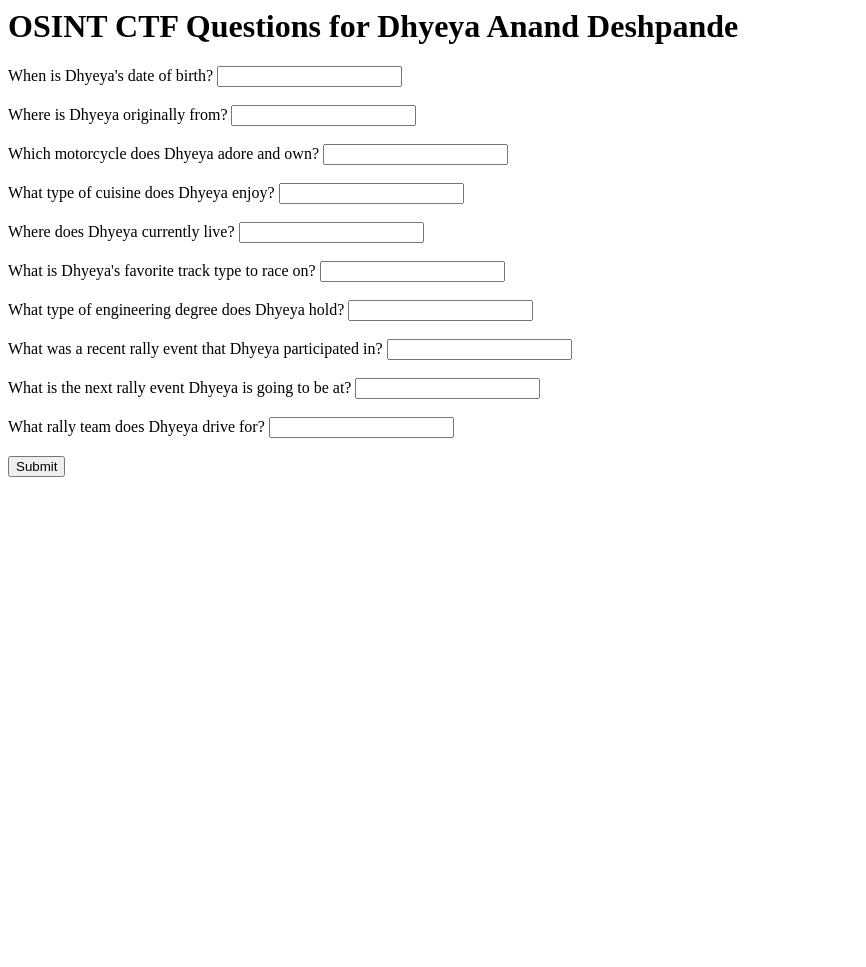
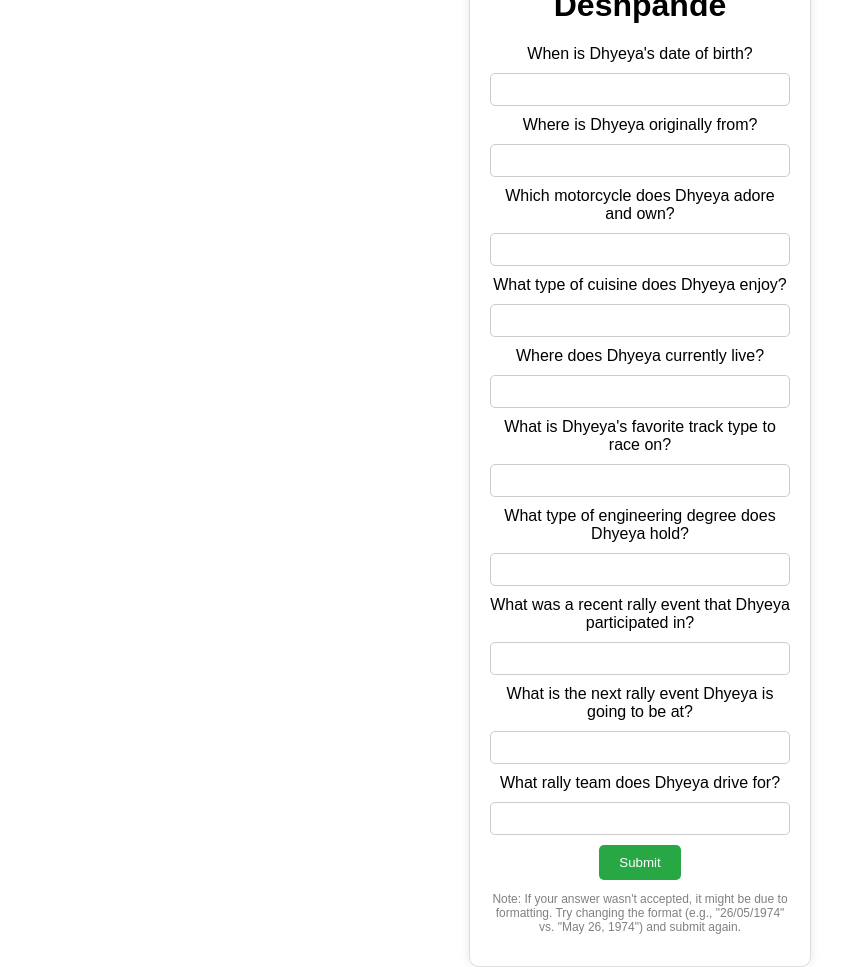
Before and after one commit to iamdmix/not-dad, a Flask app: page / in a window 1280 px wide. Shown: the whole page, without its empty margins (0-866 px from the left). Before the commit the page ends 800 px from the top, so only its background shows below. Run offline with Flask 3, Linux system fonts and the light colour scheme.

```diff
--- a/templates/ques.html
+++ b/templates/ques.html
@@ -1,26 +1,91 @@
-<h1>
-  OSINT CTF Questions for Dhyeya Anand Deshpande
-</h1>
-<form method="post">
-  When is Dhyeya's date of birth? <input name="dob"/>
-  <br/><br/>
-  Where is Dhyeya originally from? <input name="org"/>
-  <br/><br/>
-  Which motorcycle does Dhyeya adore and own? <input name="mcycle"/>
-  <br/><br/>
-  What type of cuisine does Dhyeya enjoy? <input name="cuisine"/>
-  <br/><br/>
-  Where does Dhyeya currently live? <input name="curr"/>
-  <br/><br/>
-  What is Dhyeya's favorite track type to race on? <input name="track"/>
-  <br/><br/>
-  What type of engineering degree does Dhyeya hold? <input name="degree"/>
-  <br/><br/>
-  What was a recent rally event that Dhyeya participated in? <input name="rally"/>
-  <br/><br/>
-  What is the next rally event Dhyeya is going to be at? <input name="next"/>
-  <br/><br/>
-  What rally team does Dhyeya drive for? <input name="team"/>
-  <br/><br/>
-  <button type="submit">Submit</button>
-</form>
+<!DOCTYPE html>
+<html lang="en">
+<head>
+  <meta charset="UTF-8">
+  <meta name="viewport" content="width=device-width, initial-scale=1.0">
+  <title>OSINT CTF Questions</title>
+  <style>
+    body {
+      display: flex;
+      justify-content: center;
+      align-items: center;
+      height: 100vh;
+      margin: 0;
+      font-family: Arial, sans-serif;
+    }
+    .container {
+      text-align: center;
+      padding: 20px;
+      border: 1px solid #ddd;
+      border-radius: 10px;
+      box-shadow: 0px 0px 10px rgba(0, 0, 0, 0.1);
+      width: 300px;
+    }
+    form {
+      margin-top: 20px;
+    }
+    input {
+      margin: 10px 0;
+      padding: 8px;
+      width: 100%;
+      box-sizing: border-box;
+      border: 1px solid #ccc;
+      border-radius: 5px;
+    }
+    button {
+      padding: 10px 20px;
+      background-color: #28a745;
+      color: white;
+      border: none;
+      border-radius: 5px;
+      cursor: pointer;
+    }
+    button:hover {
+      background-color: #218838;
+    }
+    p {
+      font-size: 12px;
+      color: gray;
+    }
+  </style>
+</head>
+<body>
+  <div class="container">
+    <h1>OSINT CTF Questions for Dhyeya Anand Deshpande</h1>
+    <form method="post">
+      When is Dhyeya's date of birth? <br/>
+      <input name="dob"/><br/>
+
+      Where is Dhyeya originally from? <br/>
+      <input name="org"/><br/>
+
+      Which motorcycle does Dhyeya adore and own? <br/>
+      <input name="mcycle"/><br/>
+
+      What type of cuisine does Dhyeya enjoy? <br/>
+      <input name="cuisine"/><br/>
+
+      Where does Dhyeya currently live? <br/>
+      <input name="curr"/><br/>
+
+      What is Dhyeya's favorite track type to race on? <br/>
+      <input name="track"/><br/>
+
+      What type of engineering degree does Dhyeya hold? <br/>
+      <input name="degree"/><br/>
+
+      What was a recent rally event that Dhyeya participated in? <br/>
+      <input name="rally"/><br/>
+
+      What is the next rally event Dhyeya is going to be at? <br/>
+      <input name="next"/><br/>
+
+      What rally team does Dhyeya drive for? <br/>
+      <input name="team"/><br/>
+
+      <button type="submit">Submit</button>
+    </form>
+    <p>Note: If your answer wasn't accepted, it might be due to formatting. Try changing the format (e.g., "26/05/1974" vs. "May 26, 1974") and submit again.</p>
+  </div>
+</body>
+</html>
```
